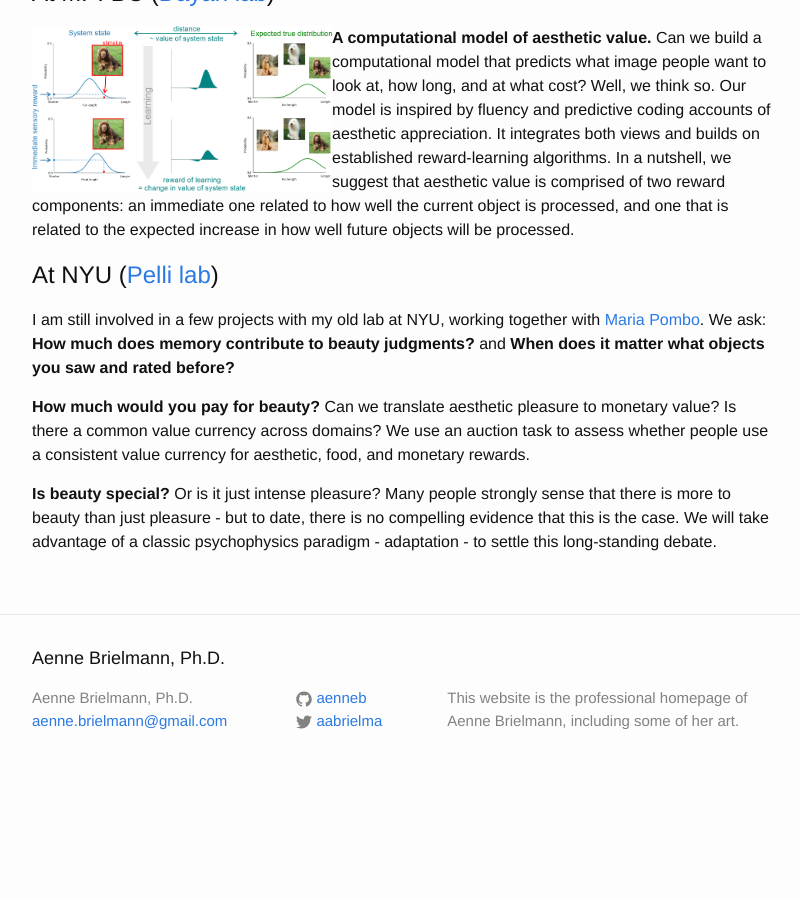
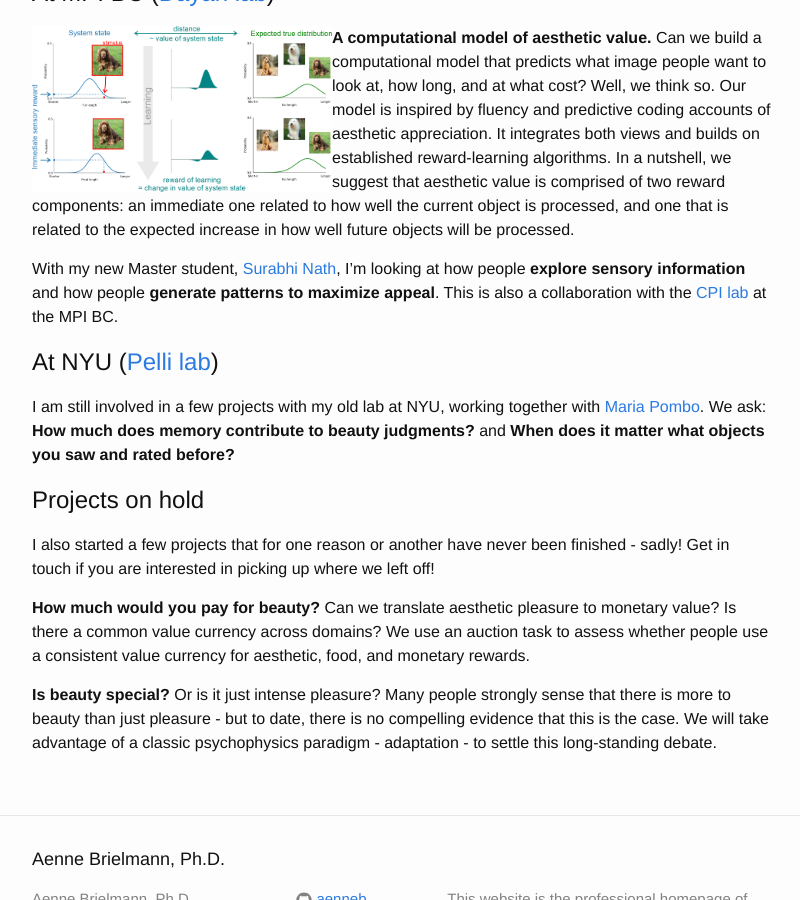
Before and after one commit to aenneb/aenneb.github.io, a Jekyll site: the page built from research.md, in a window 1280 px wide and 900 px high, scrolled down 498 px. Shown: the whole window, without its empty margins (238-1038 px from the left). Built offline with Jekyll 4.4.1, drawn with Linux system fonts in a browser that asks for light colours; before the commit the page ends 1290 px from its top, so only the background shows below that.

Commit message:
adding new project

```diff
--- a/research.md
+++ b/research.md
@@ -14,10 +14,16 @@ I also aim to make my approach **interdisciplinary** by collaborating with philo
 
 <img src="https://github.com/aenneb/aenneb.github.io/blob/master/files/model%20illustration%20SAB%20report.png" width="300" align="left"> **A computational model of aesthetic value.** Can we build a computational model that predicts what image people want to look at, how long, and at what cost? Well, we think so. Our model is inspired by fluency and predictive coding accounts of aesthetic appreciation. It integrates both views and builds on established reward-learning algorithms. In a nutshell, we suggest that aesthetic value is comprised of two reward components: an immediate one related to how well the current object is processed, and one that is related to the expected increase in how well future objects will be processed.
 
+With my new Master student, [Surabhi Nath](https://surabhisnath.github.io/), I'm looking at how people **explore sensory information** and how people **generate patterns to maximize appeal**. This is also a collaboration with the [CPI lab](https://cpilab.org/) at the MPI BC.
+
 # At NYU ([Pelli lab](https://denispelli.com/welcome.html))
 
 I am still involved in a few projects with my old lab at NYU, working together with [Maria Pombo](https://twitter.com/mari_pombo?lang=en). We ask: **How much does memory contribute to beauty judgments?** and **When does it matter what objects you saw and rated before?**
 
+# Projects on hold
+
+I also started a few projects that for one reason or another have never been finished - sadly! Get in touch if you are interested in picking up where we left off!
+
 **How much would you pay for beauty?** Can we translate aesthetic pleasure to monetary value? Is there a common value currency across domains? We use an auction task to assess whether people use a consistent value currency for aesthetic, food, and monetary rewards.
 
 **Is beauty special?** Or is it just intense pleasure? Many people strongly sense that there is more to beauty than just pleasure - but to date, there is no compelling evidence that this is the case. We will take advantage of a classic psychophysics paradigm - adaptation - to settle this long-standing debate.
```
